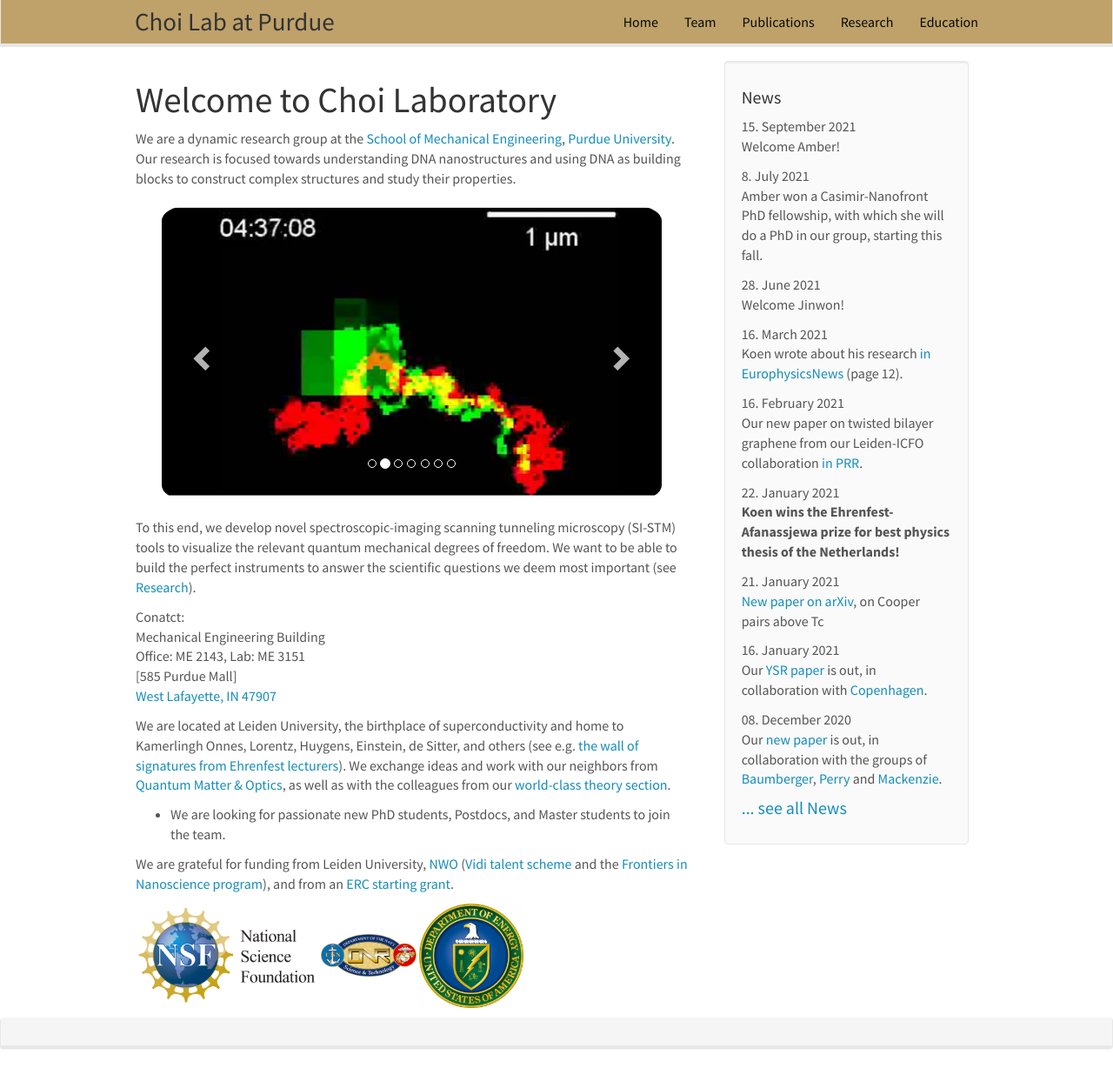
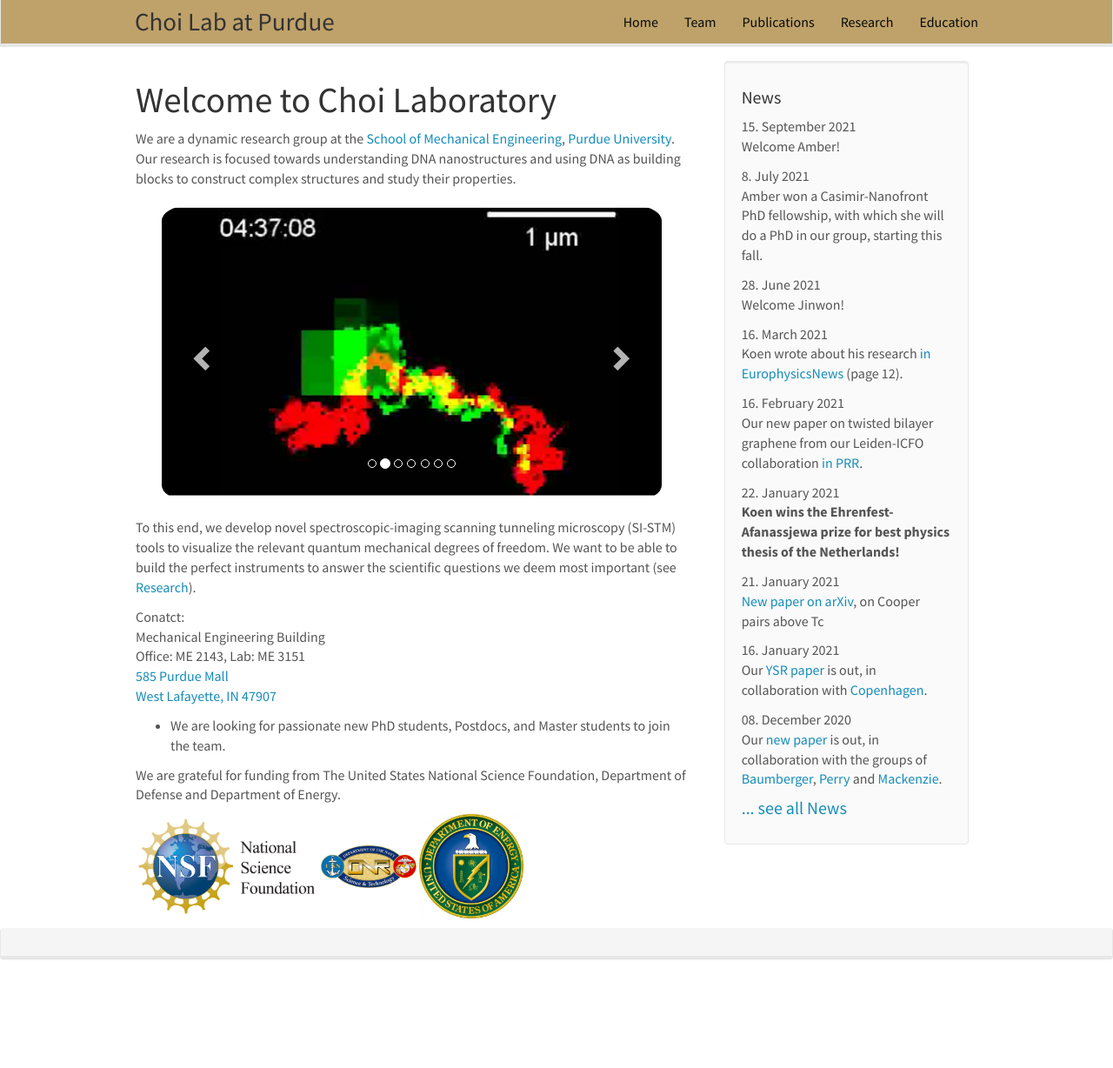
Before and after one commit to choidnalab/choidnalab.github.io, a Jekyll site: the page built from _pages/home.md, in a window 1280 px wide and 1228 px high. Shown: the whole window at 87% size. Built offline with Jekyll 4.4.1, drawn with Linux system fonts in a browser that asks for light colours; nearby versions of some CDN libraries.

Commit message:
Update home.md

```diff
--- a/_pages/home.md
+++ b/_pages/home.md
@@ -55,15 +55,14 @@ To this end, we develop novel spectroscopic-imaging scanning tunneling microscop
 Conatct: <br />
 Mechanical Engineering Building <br />
 Office: ME 2143, Lab: ME 3151 <br />
-[585 Purdue Mall] <br />
+[585 Purdue Mall](https://www.google.com/maps/place/Purdue+University+-+School+of+Mechanical+Engineering/@40.42818,-86.9129255,15z/data=!4m5!3m4!1s0x0:0x49f08a363af2d2a7!8m2!3d40.42818!4d-86.9129255) <br />
 [West Lafayette, IN 47907](https://www.google.com/maps/place/Purdue+University+-+School+of+Mechanical+Engineering/@40.42818,-86.9129255,15z/data=!4m5!3m4!1s0x0:0x49f08a363af2d2a7!8m2!3d40.42818!4d-86.9129255) <br />
 
-We are located at Leiden University, the birthplace of superconductivity and home to Kamerlingh Onnes, Lorentz, Huygens, Einstein, de Sitter, and others (see e.g. [the wall of signatures from Ehrenfest lecturers](https://www.lorentz.leidenuniv.nl/history/colloquium/muur_heel.html)). We exchange ideas and work with our neighbors from [Quantum Matter & Optics](http://www.physics.leidenuniv.nl/qo-home), as well as with the colleagues from our [world-class theory section](https://www.lorentz.leidenuniv.nl).
 
  * We are  looking for passionate new PhD students, Postdocs, and Master students to join the team.
 
 
-We are grateful for funding from Leiden University, [NWO](www.nwo.nl) ([Vidi talent scheme](http://www.nwo.nl/en/research-and-results/programmes/Talent+Scheme) and the [Frontiers in Nanoscience program](https://www.universiteitleiden.nl/en/research/research-projects/science/frontiers-of-nanoscience-nanofront)), and from an [ERC starting grant](https://erc.europa.eu/funding/starting-grants).
+We are grateful for funding from The United States National Science Foundation, Department of Defense and Department of Energy.
 
 <figure class="fourth">
   <img src="{{ site.url }}{{ site.baseurl }}/images/teampic/358329.jpg" style="width: 210px">
```
